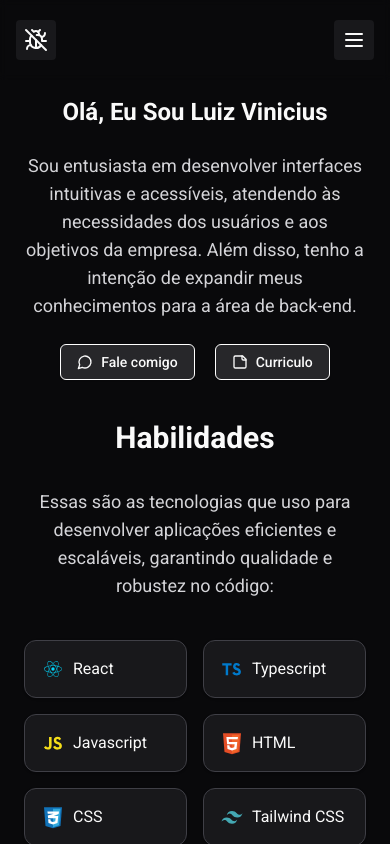
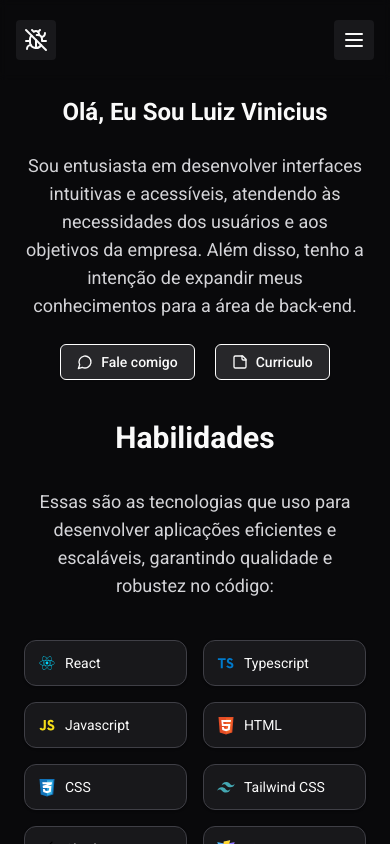
Before and after one commit to viniciusbr32/Portf-lio, a React (Vite) app: page / in a window 390 px wide. Shown: the top 844 px of the page. Built offline with nearby package versions, Linux system fonts and the light colour scheme.

Commit message:
ajuste responsive

```diff
--- a/src/components/technology.tsx
+++ b/src/components/technology.tsx
@@ -14,13 +14,13 @@ export function Technology() {
       <div className="grid grid-cols-2 gap-4 pt-10 md:grid-cols-3 lg:grid-cols-4 ">
         {TecnologyOption.map(tecnology => (
           <Card key={tecnology.title} className="bg-zinc-900 border-zinc-700">
-            <CardContent className="flex items-center p-4">
+            <CardContent className="flex items-center p-3 md:p-4">
               <img
                 src={tecnology.imageUrl}
                 alt={tecnology.title}
-                className="w-6 h-6 mr-2"
+                className="w-5 h-5 mr-2"
               />
-              <span>{tecnology.title}</span>
+              <span className="text-sm">{tecnology.title}</span>
             </CardContent>
           </Card>
         ))}
```
